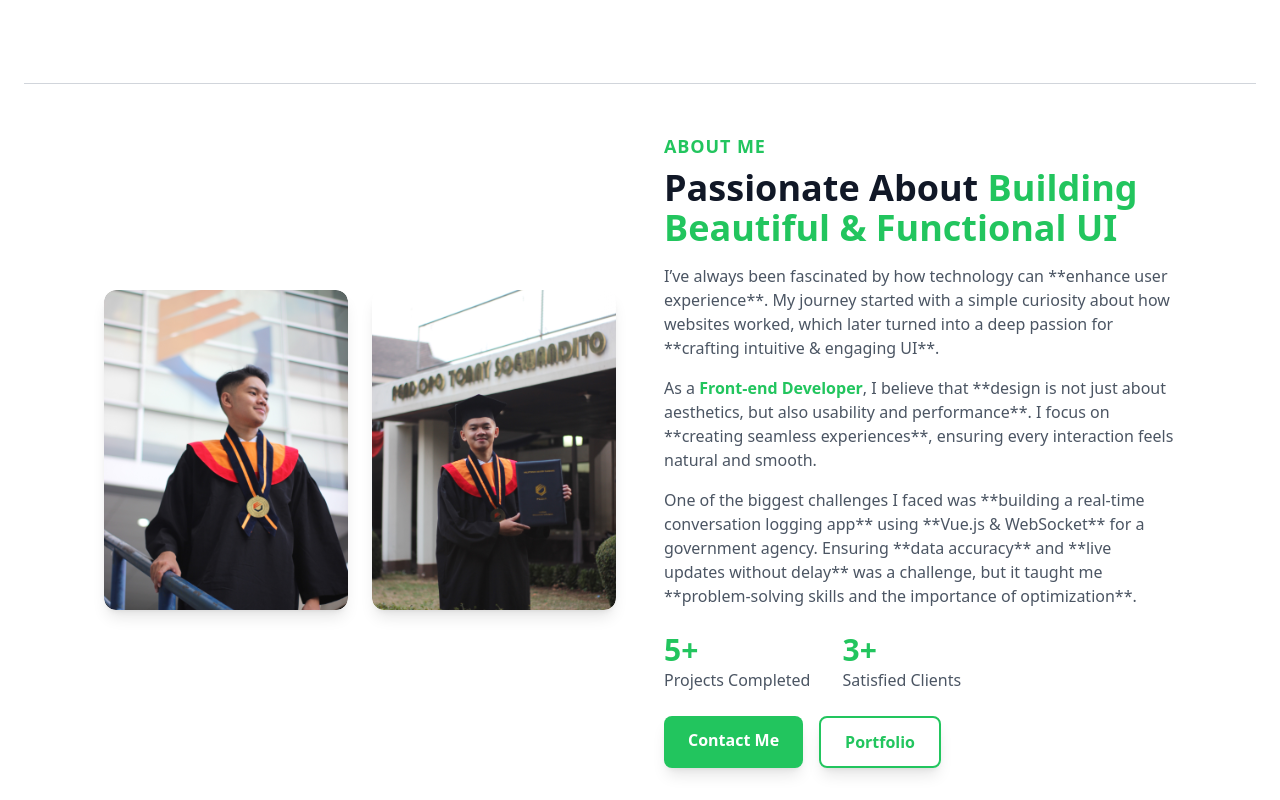
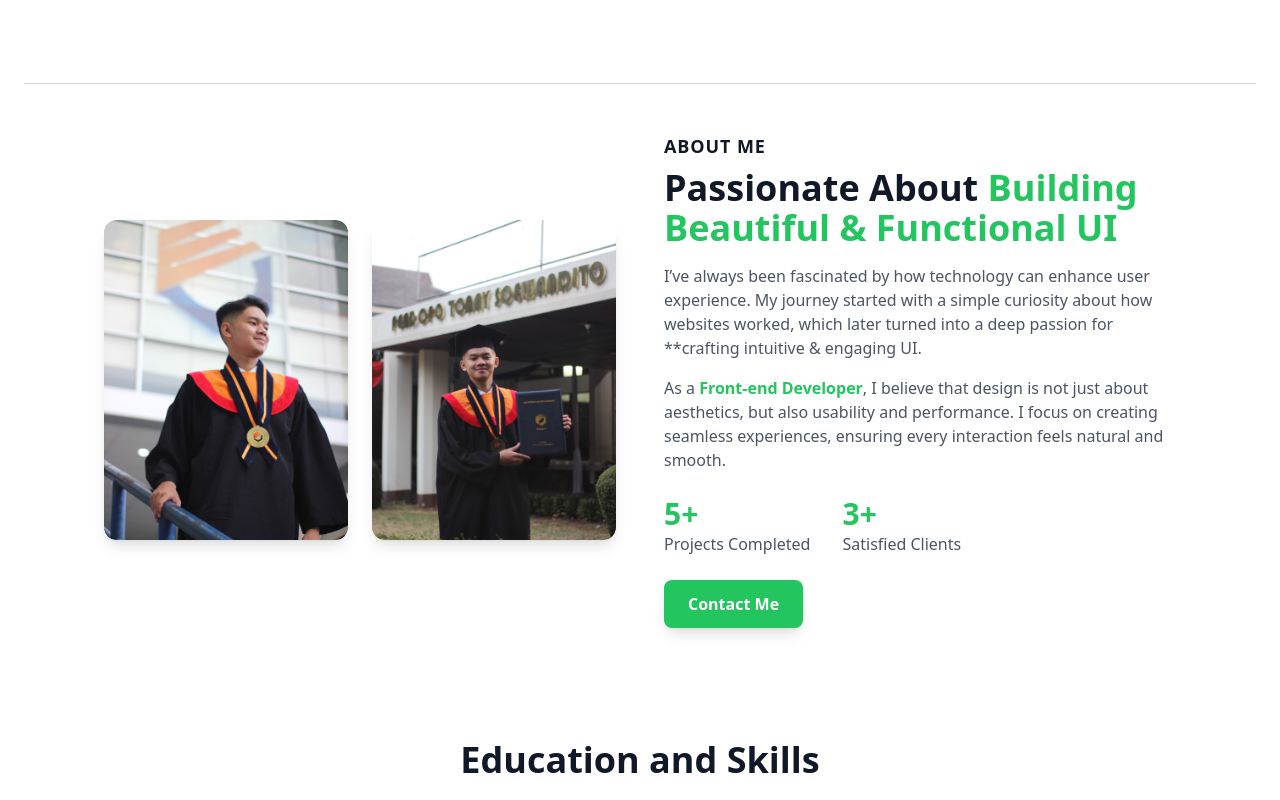
Before and after one commit to salmanalfarisi29/web-portofolio-salman, a Next.js app: page / in a window 1280 px wide. Shown: the part 740-1540 px from the top of the page. Built offline with nearby package versions, Linux system fonts and the light colour scheme.

Commit message:
FEAT : FIKSASI HEADER

```diff
--- a/src/app/components/About.tsx
+++ b/src/app/components/About.tsx
@@ -43,7 +43,7 @@ export default function About() {
         viewport={{ once: true }}
         className="max-w-lg mt-8 md:mt-0 md:ml-12 text-center md:text-left text-gray-900 dark:text-white"
       >
-        <h2 className="text-lg font-semibold uppercase tracking-wider text-green-500">
+        <h2 className="text-lg font-semibold uppercase tracking-wider">
           About Me
         </h2>
         <h3 className="text-2xl sm:text-3xl md:text-4xl font-bold mt-2">
@@ -52,22 +52,15 @@ export default function About() {
 
         {/* Storytelling */}
         <p className="mt-4 text-gray-600 dark:text-gray-300 text-sm sm:text-base">
-          I’ve always been fascinated by how technology can **enhance user experience**.
+          I’ve always been fascinated by how technology can enhance user experience.
           My journey started with a simple curiosity about how websites worked, which later
-          turned into a deep passion for **crafting intuitive & engaging UI**.
+          turned into a deep passion for **crafting intuitive & engaging UI.
         </p>
 
         <p className="mt-4 text-gray-600 dark:text-gray-300 text-sm sm:text-base">
           As a <span className="font-semibold text-green-500">Front-end Developer</span>,
-          I believe that **design is not just about aesthetics, but also usability and performance**.
-          I focus on **creating seamless experiences**, ensuring every interaction feels natural and smooth.
-        </p>
-
-        <p className="mt-4 text-gray-600 dark:text-gray-300 text-sm sm:text-base">
-          One of the biggest challenges I faced was **building a real-time conversation logging app**
-          using **Vue.js & WebSocket** for a government agency. Ensuring **data accuracy** and
-          **live updates without delay** was a challenge, but it taught me **problem-solving skills
-          and the importance of optimization**.
+          I believe that design is not just about aesthetics, but also usability and performance.
+          I focus on creating seamless experiences, ensuring every interaction feels natural and smooth.
         </p>
 
         {/* Statistik */}
@@ -92,14 +85,14 @@ export default function About() {
           >
             Contact Me
           </motion.a>
-          <motion.a
+          {/* <motion.a
             href="#portfolio"
             whileHover={{ scale: 1.05 }}
             whileTap={{ scale: 0.95 }}
             className="px-6 py-3 border-2 border-green-500 text-green-500 font-bold rounded-lg shadow-lg hover:bg-green-500 hover:text-white transition text-center w-full sm:w-auto"
           >
             Portfolio
-          </motion.a>
+          </motion.a> */}
         </div>
       </motion.div>
     </motion.section>
--- a/src/app/components/Header.tsx
+++ b/src/app/components/Header.tsx
@@ -24,7 +24,7 @@ export default function Header() {
             <Link
               key={item}
               href={`#${item.toLowerCase().replace(/\s+/g, "-")}`}
-              className="hover:text-green-500 dark:hover:text-yellow-400 transition font-medium"
+              className="hover:text-green-500 dark:hover:text-green-500 transition font-medium"
             >
               {item}
             </Link>
--- a/src/app/components/Hero.tsx
+++ b/src/app/components/Hero.tsx
@@ -49,7 +49,7 @@ export default function Hero() {
           {displayedText}
           <span className="animate-blink">|</span>
         </h1>
-        <p className="text-lg md:text-xl font-semibold mt-2 text-blue-500 dark:text-yellow-400">
+        <p className="text-lg md:text-xl font-semibold mt-2 text-green-500">
           Front-End Web Developer
         </p>
         <p className="mt-4 text-md md:text-lg leading-relaxed">
--- a/src/app/components/Skills.tsx
+++ b/src/app/components/Skills.tsx
@@ -36,7 +36,7 @@ export default function Skills() {
       <div className="max-w-5xl mx-auto">
         {/* Header Section */}
         <h2 className="text-3xl md:text-4xl font-bold text-center mb-8">
-          EDUCATION & SKILLS
+          Education and Skills
         </h2>
 
         <div className="grid md:grid-cols-2 gap-10">
```
